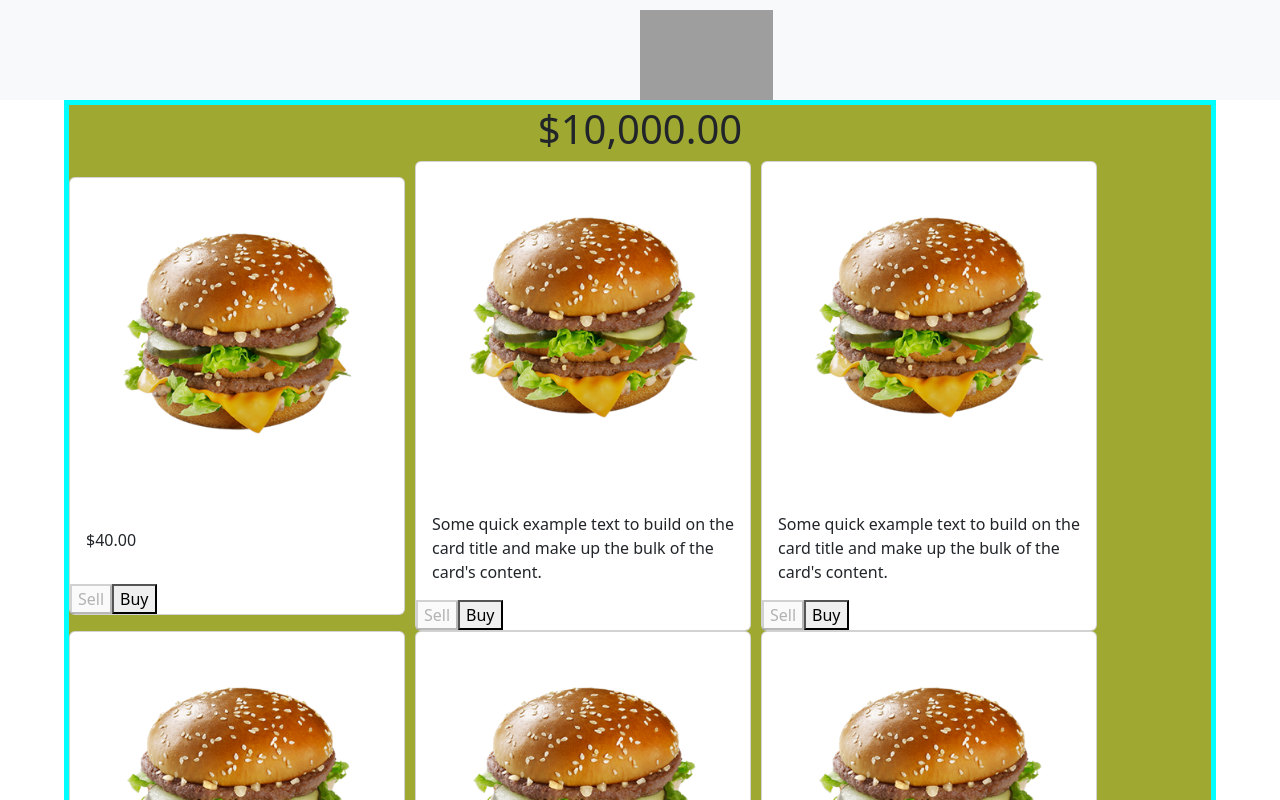
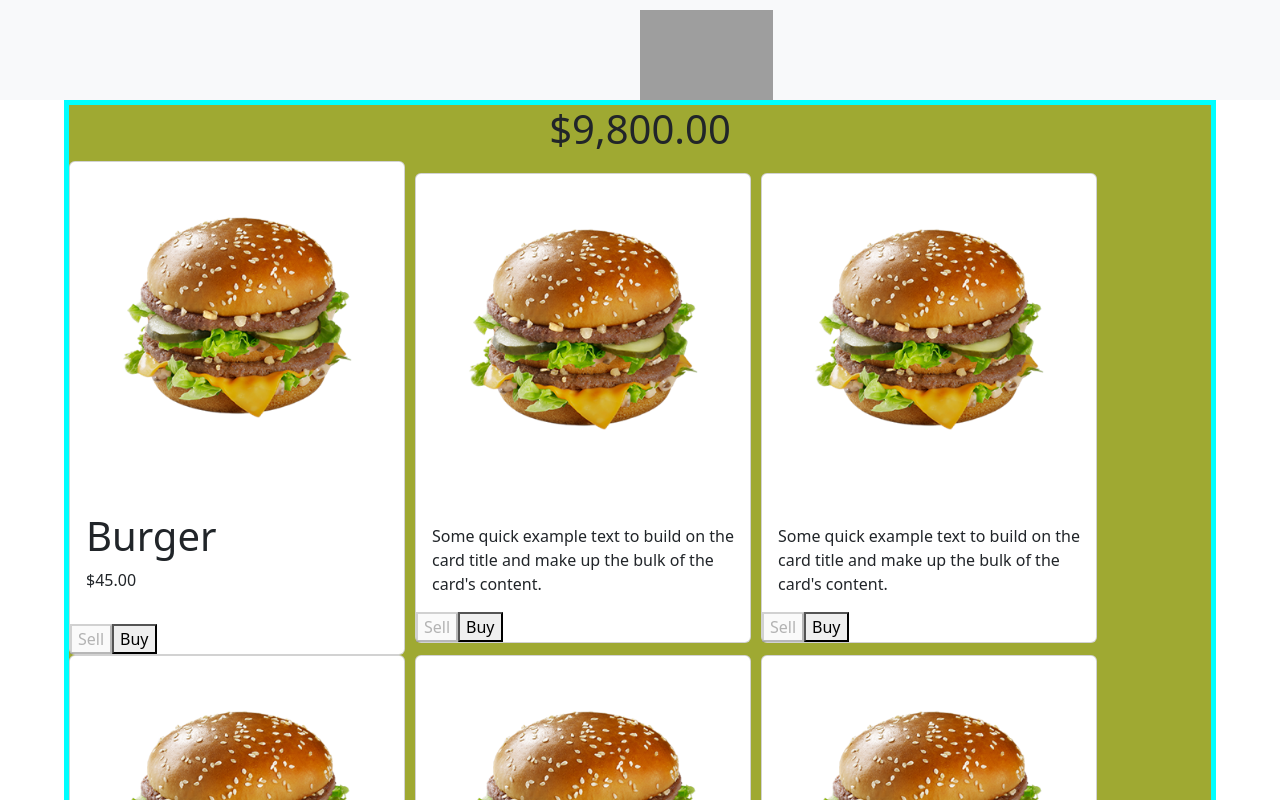
Before and after one commit to miltonmaleiane/Richest, an Angular app: page / in a window 1280 px wide. Shown: the top 800 px of the page. Built offline with nearby package versions, Linux system fonts and the light colour scheme; grey boxes are pictures that could not be loaded.

Commit message:
adding Buy function

```diff
--- /dev/null
+++ b/src/app/product.ts
@@ -0,0 +1,5 @@
+export interface Product {
+    name: string;
+    price: number;
+
+}
--- a/src/app/products/products.component.html
+++ b/src/app/products/products.component.html
@@ -1,15 +1,16 @@
 <div class="body-class">
 
-    <h1 style="text-align: center;">{{10000|currency}}</h1>
+    <h1 style="text-align: center;">{{fortune|currency}}</h1>
 <div class="products">
 <div class="card" style="width: 21rem;">
     <img class="card-img-top" src="./assets/b-mac.png" alt="Card image cap">
     <div class="card-body">
-        <p class="price"> {{40|currency}}</p>
+        <h1>{{prod.name}}</h1>
+        <p class="price"> {{prod.price|currency}}</p>
     </div>
     <div class="buy-sell">
         <button disabled="disabled">Sell</button>
-        <button>Buy</button>
+        <button (click)="buy()">Buy</button>
 
     </div>
 </div>
--- a/src/app/products/products.component.ts
+++ b/src/app/products/products.component.ts
@@ -1,10 +1,22 @@
 import { Component } from '@angular/core';
+import { Product } from '../product';
 
 @Component({
   selector: 'app-products',
   templateUrl: './products.component.html',
   styleUrls: ['./products.component.css']
 })
+
 export class ProductsComponent {
+  fortune: number =9800
+ constructor( ){}
+prod: Product = {
+  name: "Burger",
+  price: 45,
 
 }
+
+buy(){
+  this.fortune = this.fortune - this.prod.price
+}
+}
```
